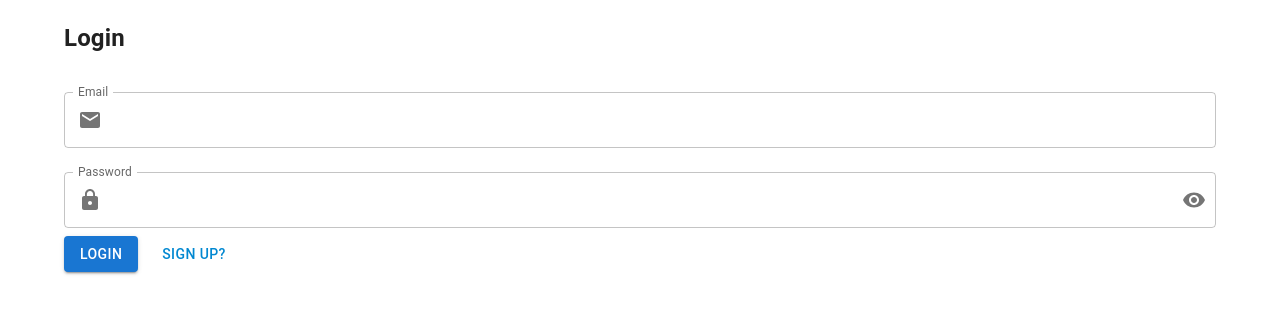
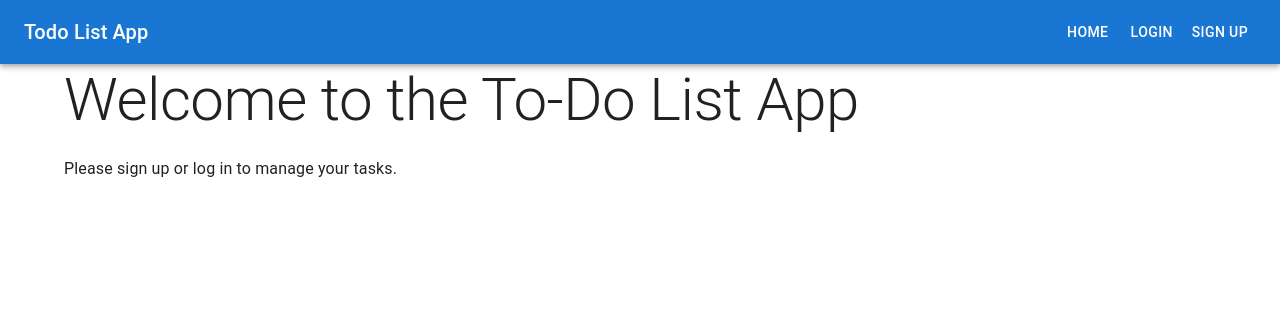
Before and after one commit to Positiveoo1/Todo-App-React, a React (Create React App) app: page / in a window 1280 px wide. Before the commit this address led to /login. Shown: the top 314 px of the page. Built offline with nearby package versions, Linux system fonts and the light colour scheme; no server answers.

Commit message:
some features updated and added

```diff
--- a/package.json
+++ b/package.json
@@ -40,5 +40,9 @@
       "last 1 firefox version",
       "last 1 safari version"
     ]
+  },
+  "jest": {
+    "setupFilesAfterEnv": ["<rootDir>/src/setupTests.js"]
   }
+
 }
--- a/src/App.js
+++ b/src/App.js
@@ -1,22 +1,59 @@
+
+
+// import React from 'react';
+// import { BrowserRouter as Router, Routes, Route } from 'react-router-dom';
+// import { AuthProvider } from './components/Auth/AuthContext';
+// import { TodoProvider } from './components/TodoContext';
+// import PrivateRoute from './components/Auth/PrivateRoute';
+// import Home from './components/Home';
+// import Login from './components/Auth/Login';
+// import Signup from './components/Auth/Signup';
+// import Navbar from './components/Navbar';
+// import TodoList from './components/TodoList';
+// import './App.css';
+
+// function App() {
+//   return (
+//     <AuthProvider>
+//       <TodoProvider>
+//         <Router>
+//           <Navbar />
+//           <Routes>
+//             <Route path="/" element={<PrivateRoute><Home /></PrivateRoute>} />
+//             <Route path="/login" element={<Login />} />
+//             <Route path="/signup" element={<Signup />} />
+//             <Route path="/todos" element={<PrivateRoute><TodoList /></PrivateRoute>} />
+//           </Routes>
+//         </Router>
+//       </TodoProvider>
+//     </AuthProvider>
+//   );
+// }
+
+// export default App;
 import React from 'react';
+import { BrowserRouter as Router, Routes, Route } from 'react-router-dom';
 import { AuthProvider } from './components/Auth/AuthContext';
 import { TodoProvider } from './components/TodoContext';
-import TodoList from './components/TodoList';
+import PrivateRoute from './components/Auth/PrivateRoute';
+import Home from './components/Home';
 import Login from './components/Auth/Login';
 import Signup from './components/Auth/Signup';
-import PrivateRoute from './components/Auth/PrivateRoute';
-import { BrowserRouter as Router, Route, Routes } from 'react-router-dom';
+import Navbar from './components/Navbar';
+import TodoList from './components/TodoList';
+import './App.css';
 
 function App() {
   return (
     <AuthProvider>
       <TodoProvider>
         <Router>
+          <Navbar />
           <Routes>
-
+            <Route path="/" element={<Home />} />
             <Route path="/login" element={<Login />} />
             <Route path="/signup" element={<Signup />} />
-            <Route path="/" element={<PrivateRoute><TodoList /></PrivateRoute>} />
+            <Route path="/todos" element={<PrivateRoute><TodoList /></PrivateRoute>} />
           </Routes>
         </Router>
       </TodoProvider>
--- a/src/components/Auth/Login.js
+++ b/src/components/Auth/Login.js
@@ -1,6 +1,108 @@
+// import React, { useState } from "react";
+// import { useAuth } from "./AuthContext";
+// import { useNavigate } from "react-router-dom";
+// import {
+//   Container,
+//   TextField,
+//   Button,
+//   IconButton,
+//   InputAdornment,
+//   Stack,
+// } from "@mui/material";
+// import { Visibility, VisibilityOff, Email} from "@mui/icons-material";
+// import LockIcon from '@mui/icons-material/Lock';
+
+// const Login = () => {
+//   const [email, setEmail] = useState("");
+//   const [password, setPassword] = useState("");
+//   const [showPassword, setShowPassword] = useState(false);
+//   const { login } = useAuth();
+//   const navigate = useNavigate();
+
+//   const handleSubmit = async (e) => {
+//     e.preventDefault();
+//     try {
+//       await login(email, password);
+//       navigate("/");
+//       alert("Logged in successfully!");
+//     } catch (error) {
+//       console.error("Failed to log in:", error);
+//       alert("Failed to log in. Please check your credentials.");
+//     }
+//   };
+
+//   const handleClickShowPassword = () => {
+//     setShowPassword((prevShowPassword) => !prevShowPassword);
+//   };
+//   const signupPage = () => navigate("/signup");
+
+//   return (
+//     <Container>
+//       <h2>Login</h2>
+//       <form onSubmit={handleSubmit}>
+//         <TextField
+//           label="Email"
+//           fullWidth
+//           margin="normal"
+//           value={email}
+//           onChange={(e) => setEmail(e.target.value)}
+//           InputProps={{
+//             startAdornment: (
+//               <InputAdornment position="start">
+//                 <Email />
+//               </InputAdornment>
+//             ),
+//           }}
+//         />
+//         <TextField
+//           label="Password"
+//           type={showPassword ? "text" : "password"}
+//           fullWidth
+//           margin="normal"
+//           value={password}
+//           onChange={(e) => setPassword(e.target.value)}
+//           InputProps={{
+//             startAdornment: (
+//               <InputAdornment position="start">
+//                 <LockIcon />
+//               </InputAdornment>
+//             ),
+//             endAdornment: (
+//               <InputAdornment position="end">
+//                 <IconButton
+//                   aria-label="toggle password visibility"
+//                   onClick={handleClickShowPassword}
+//                   edge="end"
+//                 >
+//                   {showPassword ? <VisibilityOff /> : <Visibility />}
+//                 </IconButton>
+//               </InputAdornment>
+//             ),
+//           }}
+//         />
+
+//         <Stack direction={"row"} spacing={2}>
+//           <Button variant="contained" color="primary" type="submit">
+//             Login
+//           </Button>
+//           <Button
+//             variant="text"
+//             color="info"
+//             type="submit"
+//             onClick={signupPage}
+//           >
+//             Sign Up?
+//           </Button>
+//         </Stack>
+//       </form>
+//     </Container>
+//   );
+// };
+
+// export default Login;
 import React, { useState } from "react";
 import { useAuth } from "./AuthContext";
-import { useNavigate } from "react-router-dom";
+import { useNavigate, useLocation } from "react-router-dom";
 import {
   Container,
   TextField,
@@ -8,9 +110,10 @@ import {
   IconButton,
   InputAdornment,
   Stack,
+  Typography,
 } from "@mui/material";
-import { Visibility, VisibilityOff, Email} from "@mui/icons-material";
-import LockIcon from '@mui/icons-material/Lock';
+import { Visibility, VisibilityOff, Email } from "@mui/icons-material";
+import LockIcon from "@mui/icons-material/Lock";
 
 const Login = () => {
   const [email, setEmail] = useState("");
@@ -18,27 +121,34 @@ const Login = () => {
   const [showPassword, setShowPassword] = useState(false);
   const { login } = useAuth();
   const navigate = useNavigate();
+  const location = useLocation();
+  const { from } = location.state || { from: { pathname: "/" } };
+  const { message } = location.state || "";
 
   const handleSubmit = async (e) => {
     e.preventDefault();
     try {
       await login(email, password);
-      navigate("/");
-      alert("Logged in successfully!");
+      navigate(from.pathname || "/");
     } catch (error) {
       console.error("Failed to log in:", error);
-      alert("Failed to log in. Please check your credentials.");
     }
   };
 
   const handleClickShowPassword = () => {
     setShowPassword((prevShowPassword) => !prevShowPassword);
   };
+
   const signupPage = () => navigate("/signup");
 
   return (
     <Container>
       <h2>Login</h2>
+      {message && (
+        <Typography color="error" variant="body1">
+          {message}
+        </Typography>
+      )}
       <form onSubmit={handleSubmit}>
         <TextField
           label="Email"
@@ -85,12 +195,7 @@ const Login = () => {
           <Button variant="contained" color="primary" type="submit">
             Login
           </Button>
-          <Button
-            variant="text"
-            color="info"
-            type="submit"
-            onClick={signupPage}
-          >
+          <Button variant="text" color="info" onClick={signupPage}>
             Sign Up?
           </Button>
         </Stack>
--- a/src/components/Navbar.js
+++ b/src/components/Navbar.js
@@ -1,26 +1,78 @@
+// import React from 'react';
+// import { AppBar, Toolbar, Typography, Button } from '@mui/material';
+// import { Link } from 'react-router-dom';
+
+// const Navbar = () => {
+//   return (
+//     <AppBar position="static">
+//       <Toolbar>
+//         <Typography variant="h6" style={{ flexGrow: 1 }}>
+//           To-Do List App
+//         </Typography>
+//         <Button color="inherit" component={Link} to="/">
+//           Home
+//         </Button>
+//         <Button color="inherit" component={Link} to="/todos">
+//           Todos
+//         </Button>
+//         <Button color="inherit" component={Link} to="/login">
+//           Login
+//         </Button>
+//         <Button color="inherit" component={Link} to="/signup">
+//           Sign Up
+//         </Button>
+//       </Toolbar>
+//     </AppBar>
+//   );
+// };
+
+// export default Navbar;
+
+// src/components/Navbar.js
 import React from 'react';
+import { Link } from 'react-router-dom';
+import { useAuth } from './Auth/AuthContext';
 import { AppBar, Toolbar, Typography, Button } from '@mui/material';
-import { Link } from 'react-router-dom';
 
 const Navbar = () => {
+  const { currentUser, logout } = useAuth();
+
+  const handleLogout = async () => {
+    try {
+      await logout();
+    } catch (error) {
+      console.error("Failed to log out:", error);
+    }
+  };
+
   return (
     <AppBar position="static">
       <Toolbar>
-        <Typography variant="h6" style={{ flexGrow: 1 }}>
-          To-Do List App
+        <Typography variant="h6" component="div" sx={{ flexGrow: 1 }}>
+          Todo List App
         </Typography>
-        <Button color="inherit" component={Link} to="/">
+        <Button component={Link} to="/" color="inherit">
           Home
         </Button>
-        <Button color="inherit" component={Link} to="/todos">
+        {currentUser && (
+          <Button component={Link} to="/todos" color="inherit">
             Todos
           </Button>
-        <Button color="inherit" component={Link} to="/login">
+        )}
+        {currentUser ? (
+          <Button onClick={handleLogout} color="inherit">
+            Logout
+          </Button>
+        ) : (
+          <>
+            <Button component={Link} to="/login" color="inherit">
               Login
             </Button>
-        <Button color="inherit" component={Link} to="/signup">
+            <Button component={Link} to="/signup" color="inherit">
               Sign Up
             </Button>
+          </>
+        )}
       </Toolbar>
     </AppBar>
   );
--- a/src/components/TodoContext.js
+++ b/src/components/TodoContext.js
@@ -1,25 +1,16 @@
-import React, { createContext, useState, useContext } from 'react';
+import React, { createContext, useContext, useState } from 'react';
 
 const TodoContext = createContext();
 
-export const useTodos = () => useContext(TodoContext);
+export const useTodos = () => {
+  return useContext(TodoContext);
+};
 
 export const TodoProvider = ({ children }) => {
   const [todos, setTodos] = useState([]);
-  const [editTodoId, setEditTodoId] = useState(null);
-  const [editTodoText, setEditTodoText] = useState('');
-
-  const value = {
-    todos,
-    setTodos,
-    editTodoId,
-    setEditTodoId,
-    editTodoText,
-    setEditTodoText,
-  };
 
   return (
-    <TodoContext.Provider value={value}>
+    <TodoContext.Provider value={{ todos, setTodos }}>
       {children}
     </TodoContext.Provider>
   );
```
Also changed, not shown: src/components/Auth/AuthContext.js (+48 -1 lines), src/components/Auth/PrivateRoute.js (+19 -0 lines), src/setupTests.js (+4 -0 lines). Lines whose indentation alone changed are shown as unchanged.
